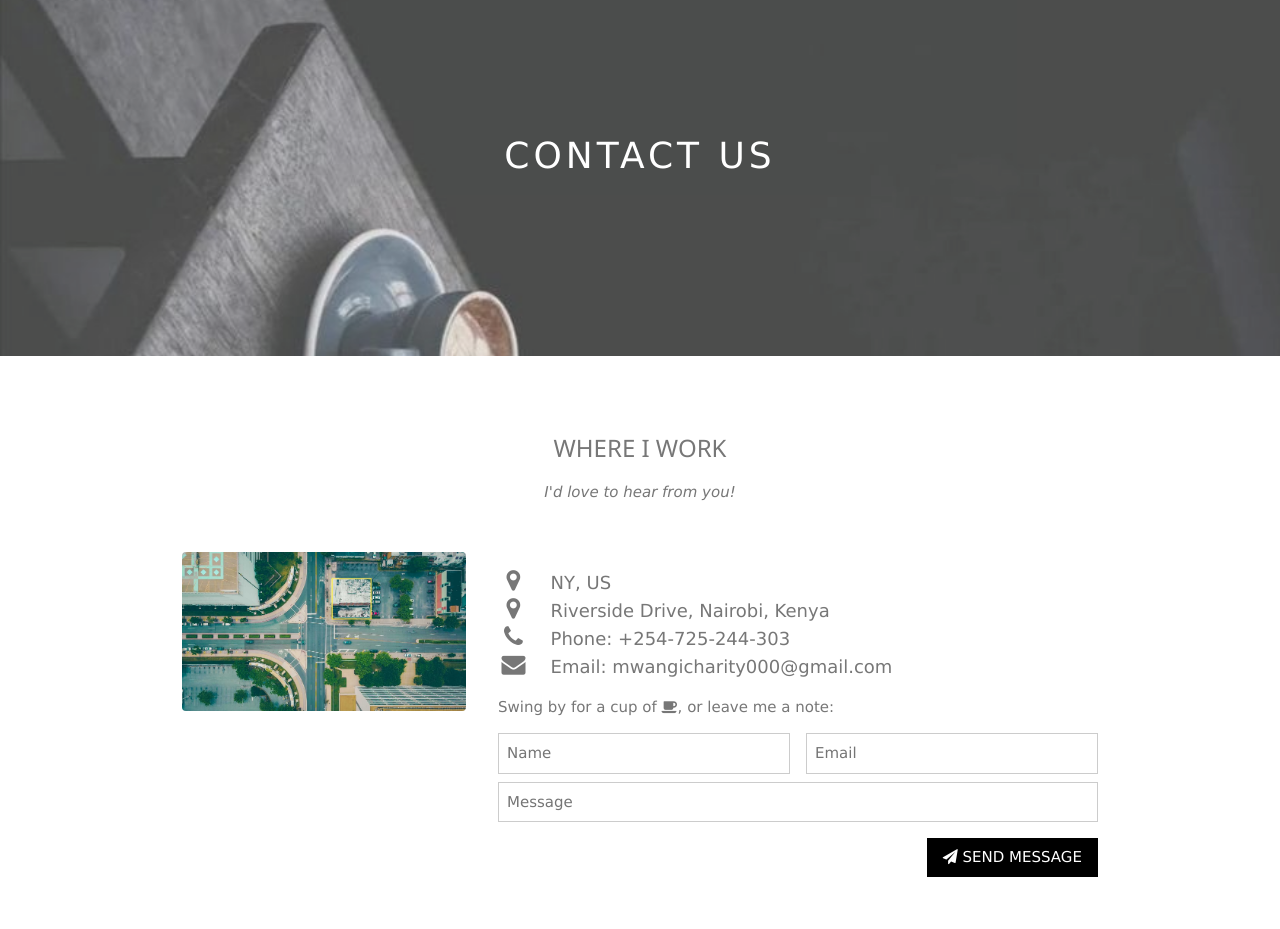
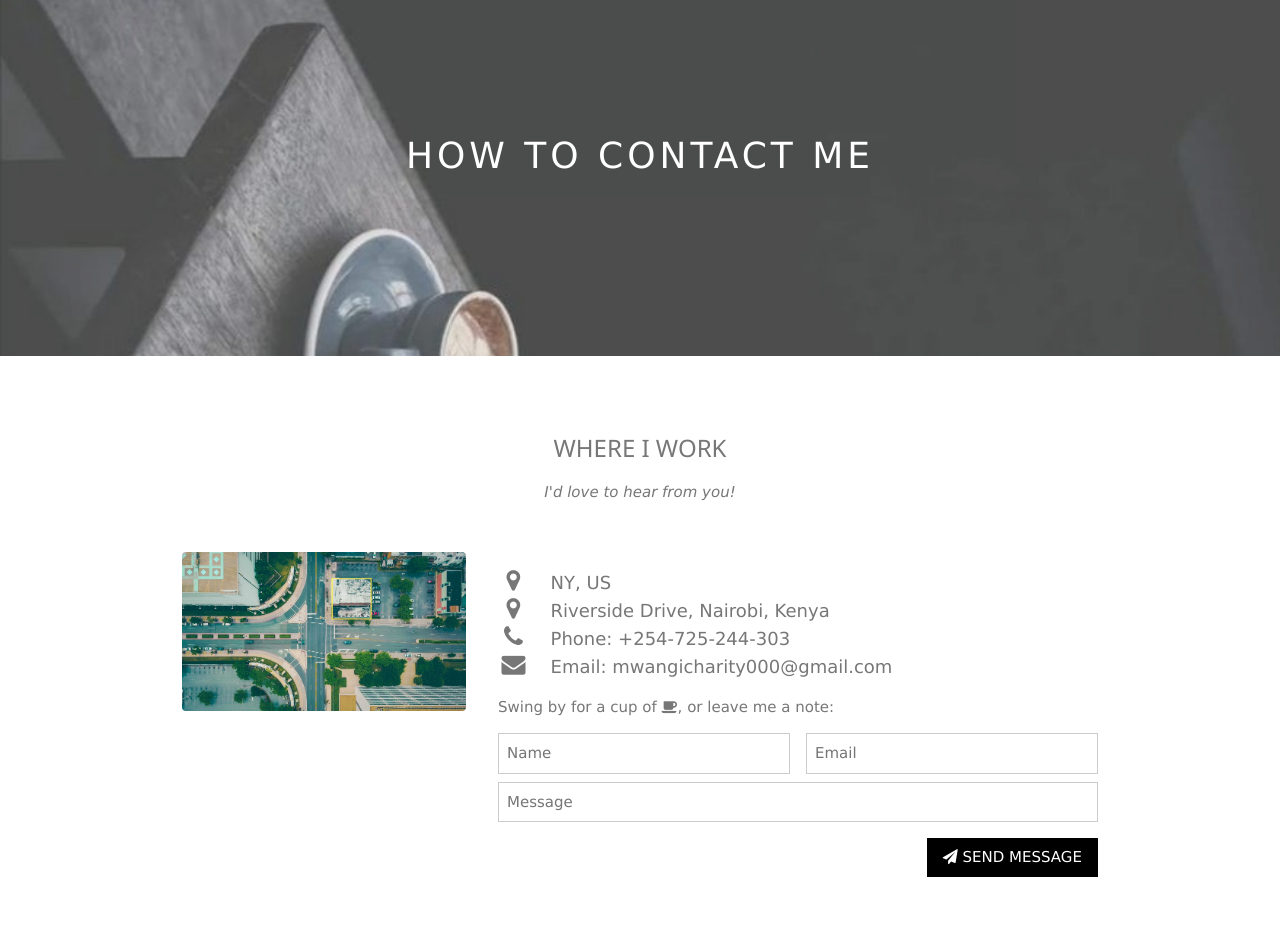
Before and after one commit to njerimwangi-rgb/A-Personal-Portfolio-Webpage, a plain HTML site: page index.html in a window 1280 px wide. Shown: the part 2600-3529 px from the top of the page. Drawn offline with Linux system fonts and the light colour scheme.

Commit message:
Update index.html

```diff
--- a/index.html
+++ b/index.html
@@ -427,7 +427,7 @@
     <!-- Third Parallax Image with Portfolio Text -->
     <div class="bgimg-3 w3-display-container w3-opacity-min">
       <div class="w3-display-middle">
-         <span class="w3-xxlarge w3-text-white w3-wide" style="font-style:normal">CONTACT US</span>
+         <span class="w3-xxlarge w3-text-white w3-wide" style="font-style:normal">HOW TO CONTACT ME</span>
       </div>
     </div>
 
```
